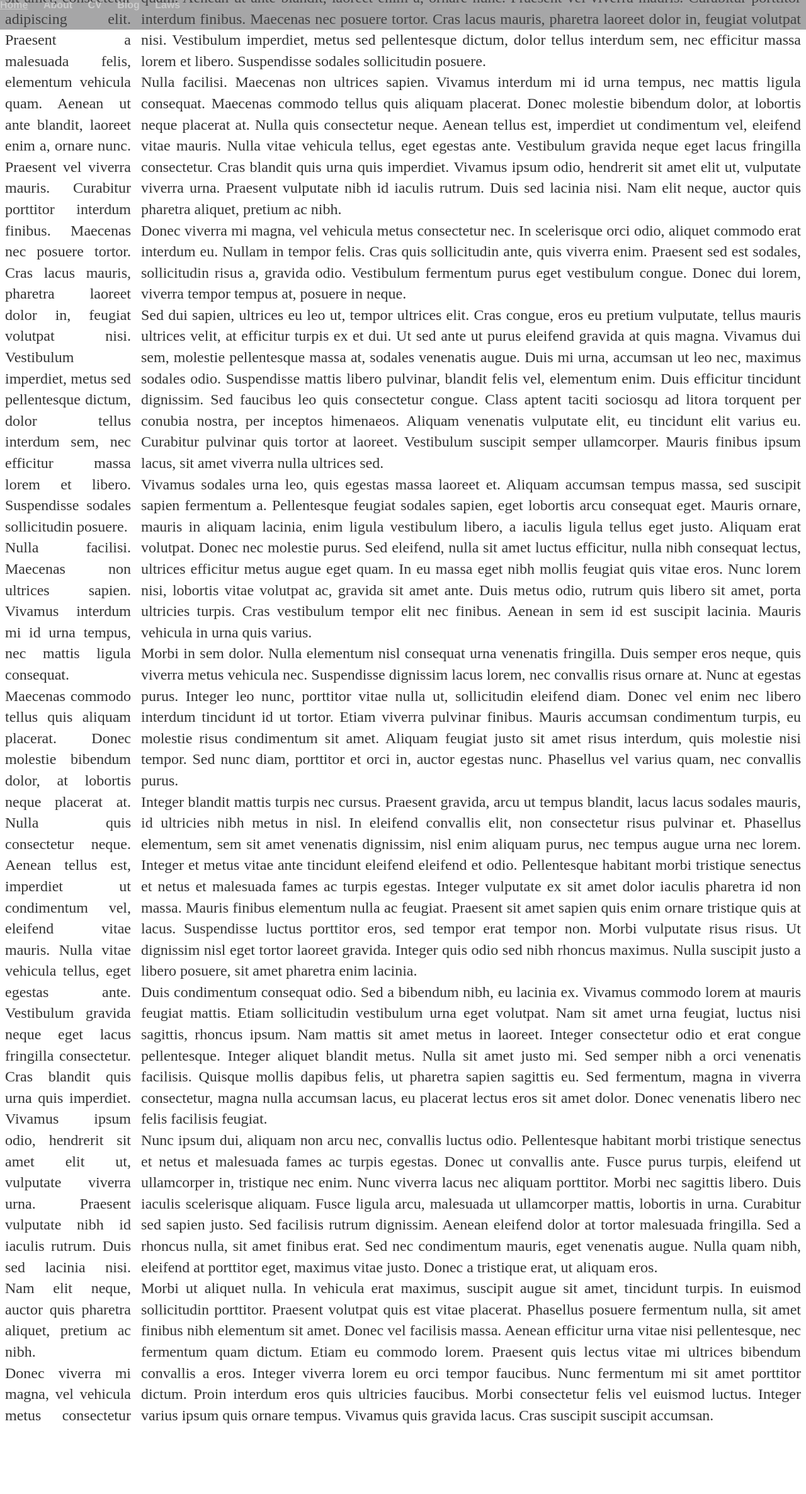
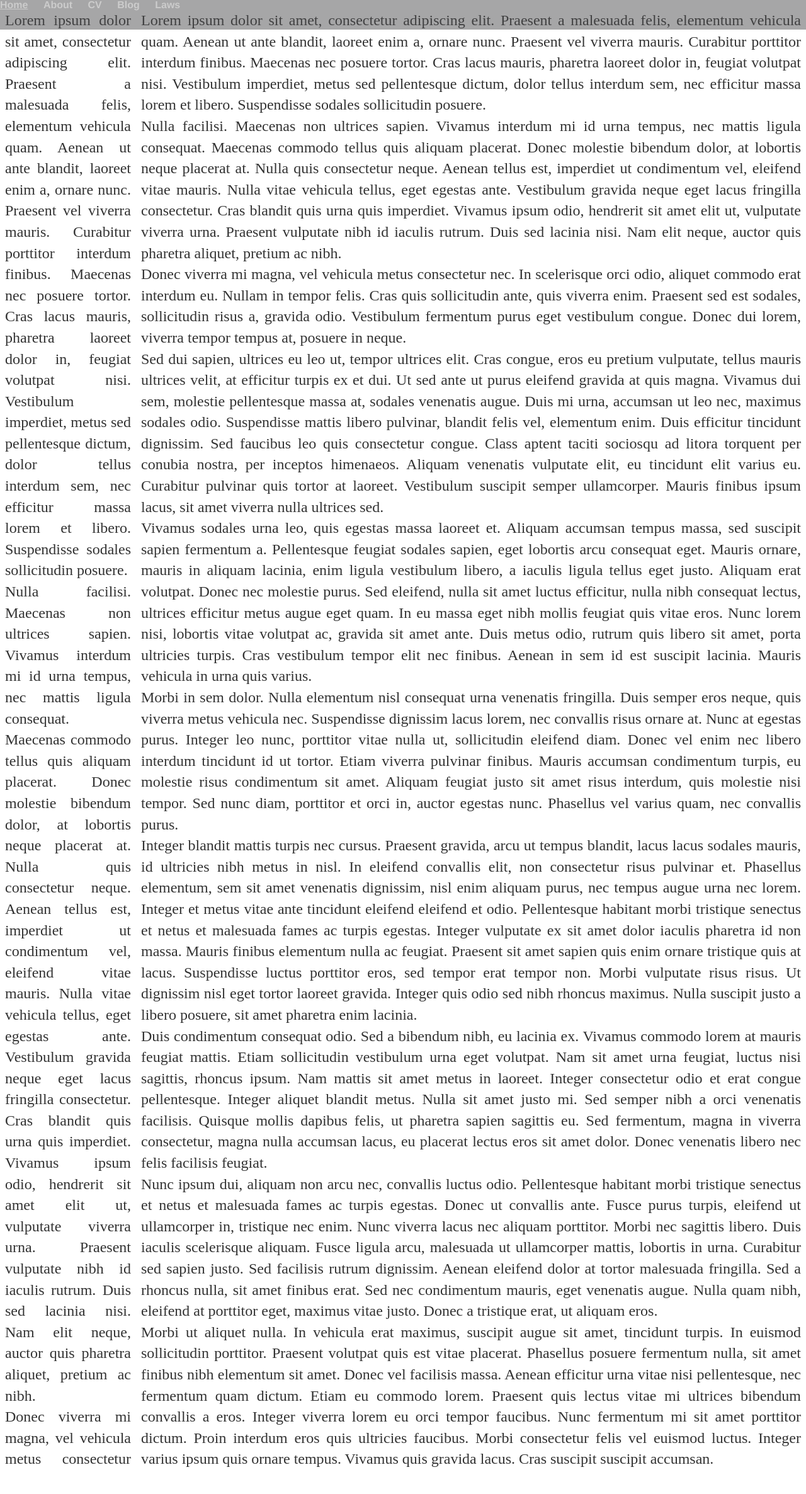
Before and after one commit to lexieph/lexieph.github.io, a Jekyll site: the page built from _posts/2020-03-09-Sample-Post-1.md, in a window 1280 px wide. Shown: the whole page at 63% size. Built offline with Jekyll 4.4.1, drawn with Linux system fonts in a browser that asks for light colours; after the commit the page ends 2342 px from its top, so only the background shows below that.

Commit message:
Changed margins of post2
Modifiied margins and paddings for post2 layout

```diff
--- a/_layouts/post2.html
+++ b/_layouts/post2.html
@@ -17,7 +17,7 @@
 		</nav>
 	</div>
 
-	<div class ="container">
+	<div class ="post_wrapper">
 
 		<div class ="post_toc">
 			{{ page.content }}
--- a/css/main.css
+++ b/css/main.css
@@ -47,7 +47,7 @@ table {
 /* site CSS starts here */
 
 body {
-    padding-top: 3%;
+   /* padding-top: 3%;*/
     width: 100%;
     display: block;
     overflow-x: hidden;
@@ -66,18 +66,11 @@ body {
     z-index: 1;
 }
 
-/*.app {
-    display: flex;
-    flex-direction: column;
-    overflow: hidden;
-}*/
-
-.container {
+.post_wrapper {
     display: flex;
     overflow: hidden;
     height: 100vh;
-    margin-top: -100px;
-    margin-bottom: 100px;
+    margin-top: .5rem;
     position: relative;
     width: 100%;
     backface-visibility: hidden;
@@ -89,8 +82,7 @@ body {
     overflow: auto;
     height: auto;
     padding: .5rem;
-    -webkit-overflow-scrolling: touch;
-    -ms-overflow-style: none;
+    overscroll-behavior: none;
 }
 
 .post_toc {
```
